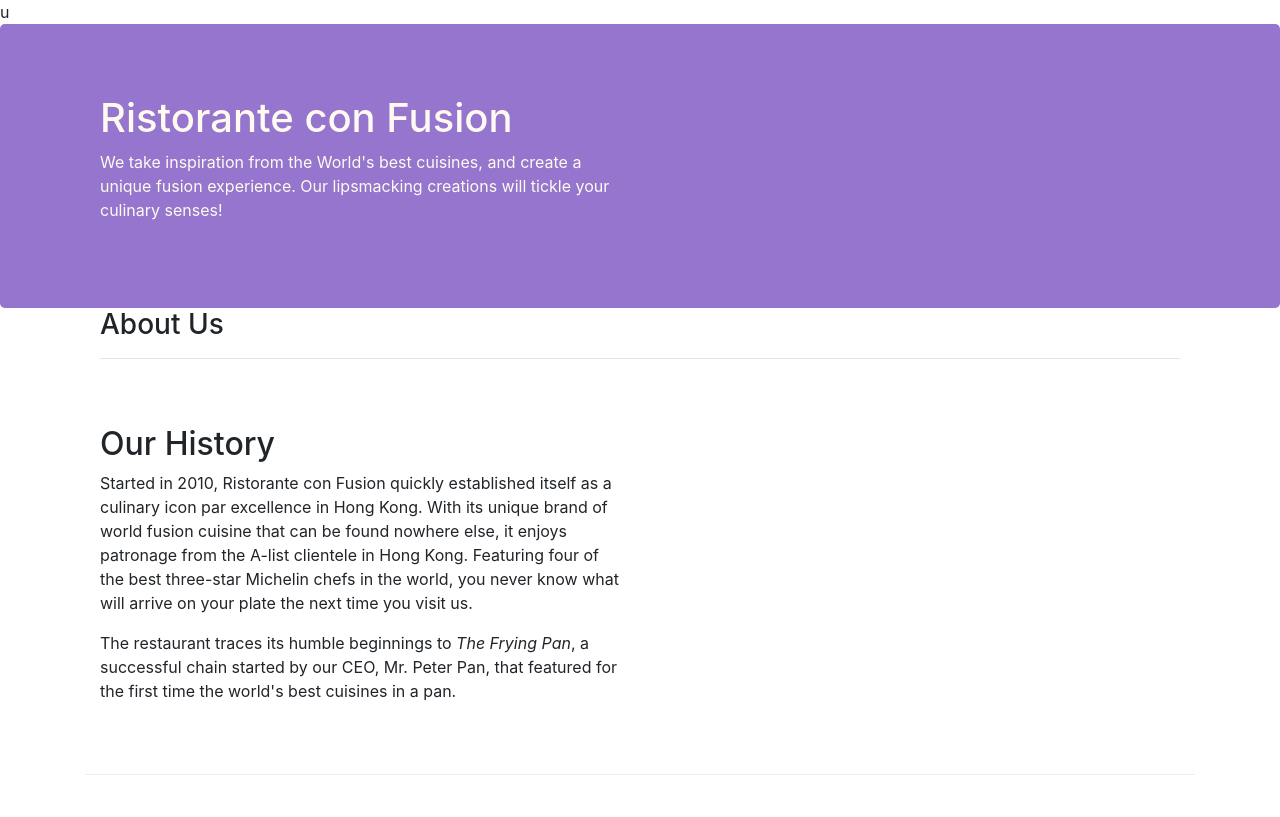
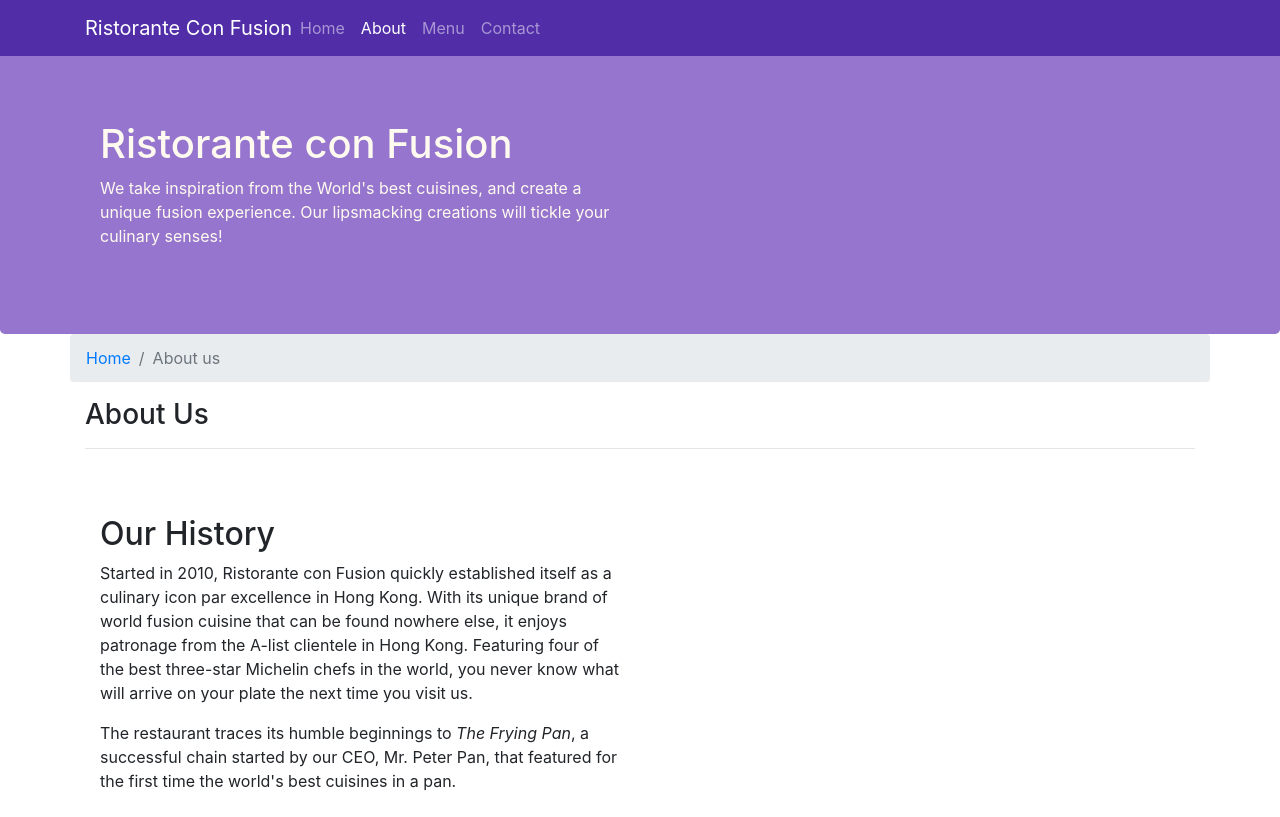
Before and after one commit to alanalgolden/Bootstrap4Learning, a website: page conFusion/aboutus.html in a window 1280 px wide. Shown: the top 817 px of the page. Drawn offline with nearby package versions, Linux system fonts and the light colour scheme.

Commit message:
navbar and breadcrumbs

```diff
--- a/conFusion/aboutus.html
+++ b/conFusion/aboutus.html
@@ -2,17 +2,37 @@
 <html lang="en">
 
 <head>
-    <meta charset="utf-8">u
+    <meta charset="utf-8">
     <meta name="viewport" content="width=device-width, initial-scale=1, shrink-to-fit=no">
     <meta http-equiv="x-ua-compatible" content="ie=edge">
 
     <link rel="stylesheet" href="node_modules/bootstrap/dist/css/bootstrap.min.css">
     <link rel="stylesheet" href="css/styles.css">
     <title>Ristorante Con Fusion: About Us</title>
-
 </head>
 
 <body>
+
+    <nav class="navbar navbar-dark navbar-expand-sm fixed-top">
+        <!-- adding a container will make it match the bootstrap4 width of page, leave this out for it be full-page width -->
+        <div class="container">
+
+            <button class="navbar-toggler" type="button" data-toggle="collapse" data-target="#Navbar">
+                <span class="navbar-toggler-icon"></span>
+            </button>
+
+            <a class="navbar-brand mr-auto" href="./index.html">Ristorante Con Fusion</a>
+
+            <div class="collapse navbar-collapse" id="Navbar">
+                <ul class="navbar-nav mr-auto">
+                    <li class="nav-item"><a class="nav-link" href="./index.html">Home</a></li>
+                    <li class="nav-item active"><a class="nav-link" href="./aboutus.html">About</a></li>
+                    <li class="nav-item"><a class="nav-link" href="index.html">Menu</a></li>
+                    <li class="nav-item"><a class="nav-link" href="index.html">Contact</a></li>
+                </ul>
+            </div>
+        </div>
+    </nav>
 
     <header class="jumbotron">
         <div class="container">
@@ -28,7 +48,11 @@
     </header>
 
     <div class="container">
-        <div class="row row-header">
+        <div class="row">
+            <ol class="col-12 breadcrumb">
+                <li class="breadcrumb-item"><a href="./index.html">Home</a></li>
+                <li class="breadcrumb-item active">About us</li>
+            </ol>
             <div class="col-12">
                <h3>About Us</h3>
                <hr>
@@ -68,8 +92,8 @@
                 <div class="col-4 offset-1 col-sm-2">
                     <h5>Links</h5>
                     <ul class="list-unstyled">
-                        <li><a href="index.html">Home</a></li>
-                        <li><a href="aboutus.html">About</a></li>
+                        <li><a href="./index.html">Home</a></li>
+                        <li><a href="./aboutus.html">About</a></li>
                         <li><a href="#">Menu</a></li>
                         <li><a href="#">Contact</a></li>
                     </ul>
--- a/conFusion/css/styles.css
+++ b/conFusion/css/styles.css
@@ -23,8 +23,17 @@
     color: floralwhite;
 }
 
-.address{
+address{
     font-size: 80%;
     margin: 0px;
     color: #0f0f0f;
 }
+
+body{
+    padding: 50px 0px 0px 0px;
+    z-index: 0;
+}
+
+.navbar-dark{
+    background-color: #512DA8;
+}
```
Also changed, not shown: conFusion/index.html (+23 -2 lines), 1 other file.
